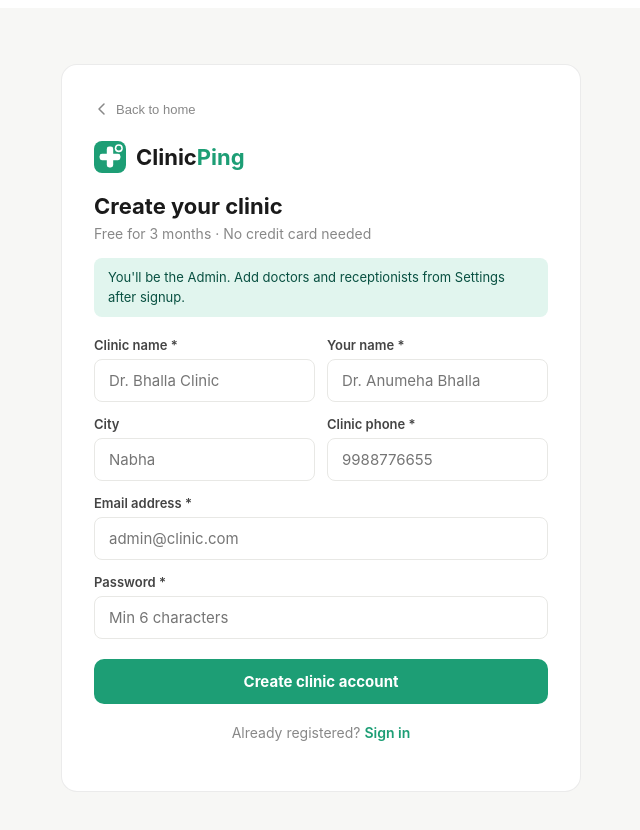
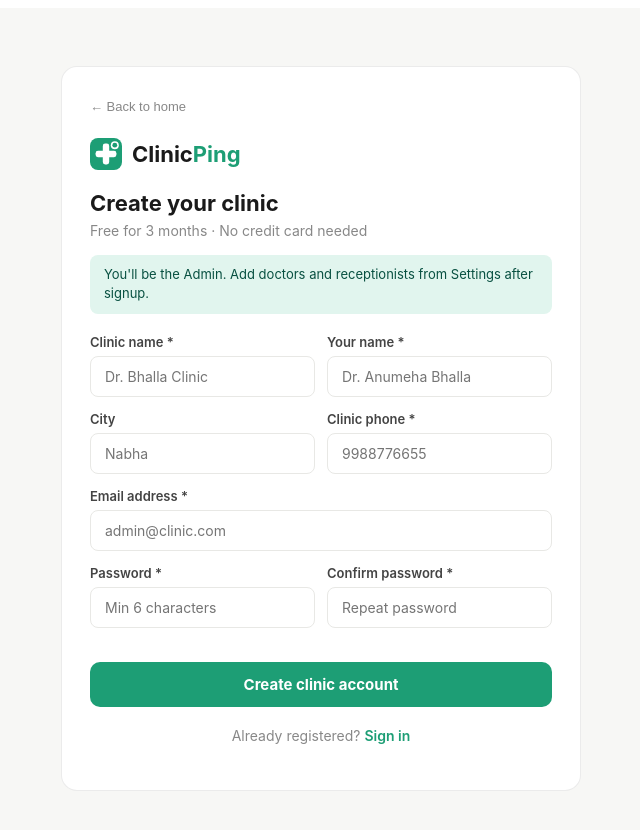
Before and after one commit to sarthikgupta/clinicping-frontend, a React (Vite) app: page /signup in a window 1280 px wide. Shown: the top 830 px of the page, without its empty margins (319-959 px from the left). Built offline with nearby package versions, Linux system fonts and the light colour scheme; no server answers.

Commit message:
add confirm password to signup

```diff
--- a/src/pages/Signup.jsx
+++ b/src/pages/Signup.jsx
@@ -4,7 +4,7 @@ import { useAuthStore } from '../lib/api';
 
 export default function Signup() {
   const [form, setForm] = useState({
-    clinic_name: '', name: '', email: '', phone: '', password: '', city: ''
+    clinic_name: '', name: '', email: '', phone: '', password: '', confirm_password: '', city: ''
   });
   const [error, setError] = useState('');
   const [loading, setLoading] = useState(false);
@@ -13,87 +13,76 @@ export default function Signup() {
 
   const set = k => e => setForm(f => ({ ...f, [k]: e.target.value }));
 
+  const pwMatch = form.confirm_password && form.password === form.confirm_password;
+  const pwMismatch = form.confirm_password && form.password !== form.confirm_password;
+
   async function handleSubmit(e) {
     e.preventDefault();
-    setError(''); setLoading(true);
+    setError('');
+    if (form.password !== form.confirm_password) { setError('Passwords do not match.'); return; }
+    if (form.password.length < 6) { setError('Password must be at least 6 characters.'); return; }
+    setLoading(true);
     try {
-      await signup(form);
+      await signup({ clinic_name: form.clinic_name, name: form.name, email: form.email, phone: form.phone, password: form.password, city: form.city });
       navigate('/queue');
     } catch (err) {
-      setError(err.response?.data?.error || err.response?.data?.errors?.[0]?.msg || 'Signup failed. Please try again.');
+      setError(err.response?.data?.error || err.response?.data?.errors?.[0]?.msg || 'Signup failed.');
     } finally { setLoading(false); }
   }
 
   return (
     <div style={S.page}>
       <div style={S.card}>
-        {/* Back to home */}
-        <button style={S.backBtn} onClick={() => navigate('/')}>
-          <svg width="16" height="16" viewBox="0 0 16 16" fill="none">
-            <path d="M10 3L5 8l5 5" stroke="#888" strokeWidth="1.5" strokeLinecap="round" strokeLinejoin="round"/>
-          </svg>
-          Back to home
-        </button>
-
-        {/* Logo */}
+        <button style={S.backBtn} onClick={() => navigate('/')}>← Back to home</button>
         <div style={S.logoRow}>
           <LogoMark />
           <span style={S.logoText}>Clinic<span style={{ color: '#1D9E75' }}>Ping</span></span>
         </div>
-
         <h1 style={S.title}>Create your clinic</h1>
         <p style={S.sub}>Free for 3 months · No credit card needed</p>
-
-        <div style={S.infoBanner}>
-          You'll be the Admin. Add doctors and receptionists from Settings after signup.
-        </div>
-
+        <div style={S.infoBanner}>You'll be the Admin. Add doctors and receptionists from Settings after signup.</div>
         {error && <div style={S.errorBox}>{error}</div>}
-
         <form onSubmit={handleSubmit}>
           <div style={S.row2}>
-            <div style={S.field}>
-              <label style={S.label}>Clinic name *</label>
-              <input style={S.input} placeholder="Dr. Bhalla Clinic"
-                value={form.clinic_name} onChange={set('clinic_name')} required />
-            </div>
-            <div style={S.field}>
-              <label style={S.label}>Your name *</label>
-              <input style={S.input} placeholder="Dr. Anumeha Bhalla"
-                value={form.name} onChange={set('name')} required />
+            <Field label="Clinic name *" placeholder="Dr. Bhalla Clinic" value={form.clinic_name} onChange={set('clinic_name')} required />
+            <Field label="Your name *" placeholder="Dr. Anumeha Bhalla" value={form.name} onChange={set('name')} required />
+          </div>
+          <div style={S.row2}>
+            <Field label="City" placeholder="Nabha" value={form.city} onChange={set('city')} />
+            <Field label="Clinic phone *" placeholder="9988776655" value={form.phone} onChange={set('phone')} required />
+          </div>
+          <Field label="Email address *" type="email" placeholder="admin@clinic.com" value={form.email} onChange={set('email')} required />
+          <div style={S.row2}>
+            <Field label="Password *" type="password" placeholder="Min 6 characters" value={form.password} onChange={set('password')} required />
+            <div style={{ marginBottom: 14 }}>
+              <label style={S.label}>Confirm password *</label>
+              <div style={{ position: 'relative' }}>
+                <input
+                  style={{ ...S.input, borderColor: pwMismatch ? '#E24B4A' : pwMatch ? '#1D9E75' : '#e8e8e5', paddingRight: 36 }}
+                  type="password" placeholder="Repeat password"
+                  value={form.confirm_password} onChange={set('confirm_password')} required
+                />
+                {pwMatch && <span style={S.tick}>✓</span>}
+                {pwMismatch && <span style={{ ...S.tick, color: '#E24B4A' }}>✕</span>}
+              </div>
+              {pwMismatch && <div style={S.pwErr}>Passwords do not match</div>}
             </div>
           </div>
-          <div style={S.row2}>
-            <div style={S.field}>
-              <label style={S.label}>City</label>
-              <input style={S.input} placeholder="Nabha"
-                value={form.city} onChange={set('city')} />
-            </div>
-            <div style={S.field}>
-              <label style={S.label}>Clinic phone *</label>
-              <input style={S.input} placeholder="9988776655"
-                value={form.phone} onChange={set('phone')} required />
-            </div>
-          </div>
-          <div style={S.field}>
-            <label style={S.label}>Email address *</label>
-            <input style={S.input} type="email" placeholder="admin@clinic.com"
-              value={form.email} onChange={set('email')} required />
-          </div>
-          <div style={S.field}>
-            <label style={S.label}>Password *</label>
-            <input style={S.input} type="password" placeholder="Min 6 characters"
-              value={form.password} onChange={set('password')} required minLength={6} />
-          </div>
-          <button style={{ ...S.btn, opacity: loading ? 0.7 : 1 }} disabled={loading}>
+          <button style={{ ...S.btn, opacity: loading || pwMismatch ? 0.6 : 1 }} disabled={loading || !!pwMismatch}>
             {loading ? 'Creating account...' : 'Create clinic account'}
           </button>
         </form>
+        <p style={S.footer}>Already registered? <Link to="/login" style={S.link}>Sign in</Link></p>
+      </div>
+    </div>
+  );
+}
 
-        <p style={S.footer}>
-          Already registered? <Link to="/login" style={S.link}>Sign in</Link>
-        </p>
-      </div>
+function Field({ label, placeholder, value, onChange, required, type = 'text' }) {
+  return (
+    <div style={{ marginBottom: 14 }}>
+      <label style={S.label}>{label}</label>
+      <input style={S.input} type={type} placeholder={placeholder} value={value} onChange={onChange} required={required} />
     </div>
   );
 }
@@ -111,125 +100,21 @@ function LogoMark() {
 }
 
 const S = {
-  page: {
-    minHeight: '100vh',
-    display: 'flex',
-    alignItems: 'center',
-    justifyContent: 'center',
-    background: '#f7f7f5',
-    padding: 20,
-    fontFamily: '-apple-system, BlinkMacSystemFont, "Segoe UI", sans-serif',
-  },
-  card: {
-    background: '#fff',
-    borderRadius: 16,
-    border: '1px solid rgba(0,0,0,0.08)',
-    padding: '36px 32px',
-    width: '100%',
-    maxWidth: 520,
-    boxSizing: 'border-box',
-  },
-  backBtn: {
-    display: 'flex',
-    alignItems: 'center',
-    gap: 6,
-    background: 'none',
-    border: 'none',
-    color: '#888',
-    fontSize: 13,
-    cursor: 'pointer',
-    padding: 0,
-    marginBottom: 24,
-  },
-  logoRow: {
-    display: 'flex',
-    alignItems: 'center',
-    gap: 10,
-    marginBottom: 20,
-  },
-  logoText: {
-    fontSize: 22,
-    fontWeight: 700,
-    color: '#1a1a1a',
-  },
-  title: {
-    fontSize: 22,
-    fontWeight: 700,
-    color: '#1a1a1a',
-    margin: '0 0 6px',
-  },
-  sub: {
-    fontSize: 14,
-    color: '#888',
-    margin: '0 0 16px',
-  },
-  infoBanner: {
-    background: '#E1F5EE',
-    color: '#085041',
-    padding: '10px 14px',
-    borderRadius: 8,
-    fontSize: 13,
-    marginBottom: 20,
-    lineHeight: 1.5,
-  },
-  errorBox: {
-    background: '#FCEBEB',
-    color: '#A32D2D',
-    padding: '10px 14px',
-    borderRadius: 8,
-    fontSize: 13,
-    marginBottom: 16,
-    lineHeight: 1.5,
-  },
-  row2: {
-    display: 'grid',
-    gridTemplateColumns: '1fr 1fr',
-    gap: 12,
-  },
-  field: { marginBottom: 14 },
-  label: {
-    display: 'block',
-    fontSize: 13,
-    fontWeight: 600,
-    color: '#444',
-    marginBottom: 6,
-  },
-  input: {
-    display: 'block',
-    width: '100%',
-    padding: '11px 14px',
-    border: '1.5px solid #e8e8e5',
-    borderRadius: 8,
-    fontSize: 15,
-    color: '#1a1a1a',
-    outline: 'none',
-    background: '#fff',
-    boxSizing: 'border-box',
-    fontFamily: 'inherit',
-  },
-  btn: {
-    display: 'block',
-    width: '100%',
-    marginTop: 20,
-    padding: '13px',
-    background: '#1D9E75',
-    color: '#fff',
-    border: 'none',
-    borderRadius: 10,
-    fontWeight: 700,
-    fontSize: 15,
-    cursor: 'pointer',
-    fontFamily: 'inherit',
-  },
-  footer: {
-    textAlign: 'center',
-    marginTop: 20,
-    fontSize: 14,
-    color: '#888',
-  },
-  link: {
-    color: '#1D9E75',
-    fontWeight: 600,
-    textDecoration: 'none',
-  },
+  page: { minHeight: '100vh', display: 'flex', alignItems: 'center', justifyContent: 'center', background: '#f7f7f5', padding: 20, fontFamily: '-apple-system, BlinkMacSystemFont, "Segoe UI", sans-serif' },
+  card: { background: '#fff', borderRadius: 16, border: '1px solid rgba(0,0,0,0.08)', padding: '32px 28px', width: '100%', maxWidth: 520, boxSizing: 'border-box' },
+  backBtn: { display: 'block', background: 'none', border: 'none', color: '#888', fontSize: 13, cursor: 'pointer', padding: 0, marginBottom: 24 },
+  logoRow: { display: 'flex', alignItems: 'center', gap: 10, marginBottom: 20 },
+  logoText: { fontSize: 22, fontWeight: 700, color: '#1a1a1a' },
+  title: { fontSize: 22, fontWeight: 700, color: '#1a1a1a', margin: '0 0 6px' },
+  sub: { fontSize: 14, color: '#888', margin: '0 0 16px' },
+  infoBanner: { background: '#E1F5EE', color: '#085041', padding: '10px 14px', borderRadius: 8, fontSize: 13, marginBottom: 20, lineHeight: 1.5 },
+  errorBox: { background: '#FCEBEB', color: '#A32D2D', padding: '10px 14px', borderRadius: 8, fontSize: 13, marginBottom: 16, lineHeight: 1.5 },
+  row2: { display: 'grid', gridTemplateColumns: '1fr 1fr', gap: 12 },
+  label: { display: 'block', fontSize: 13, fontWeight: 600, color: '#444', marginBottom: 6 },
+  input: { display: 'block', width: '100%', padding: '11px 14px', border: '1.5px solid #e8e8e5', borderRadius: 8, fontSize: 14, color: '#1a1a1a', outline: 'none', background: '#fff', boxSizing: 'border-box', fontFamily: 'inherit' },
+  tick: { position: 'absolute', right: 12, top: '50%', transform: 'translateY(-50%)', color: '#1D9E75', fontWeight: 700, fontSize: 14 },
+  pwErr: { fontSize: 12, color: '#E24B4A', marginTop: 5 },
+  btn: { display: 'block', width: '100%', marginTop: 20, padding: '13px', background: '#1D9E75', color: '#fff', border: 'none', borderRadius: 10, fontWeight: 700, fontSize: 15, cursor: 'pointer', fontFamily: 'inherit' },
+  footer: { textAlign: 'center', marginTop: 20, fontSize: 14, color: '#888' },
+  link: { color: '#1D9E75', fontWeight: 600, textDecoration: 'none' },
 };
```
Also changed, not shown: 1 other file (tests, documents, lock files or other folders).
